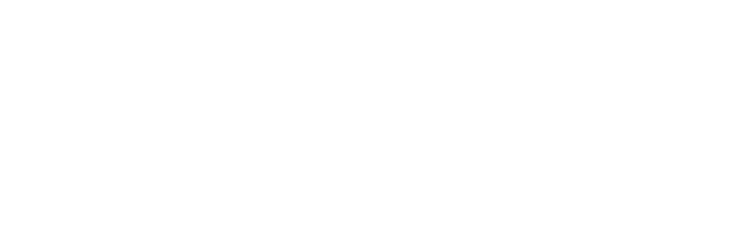
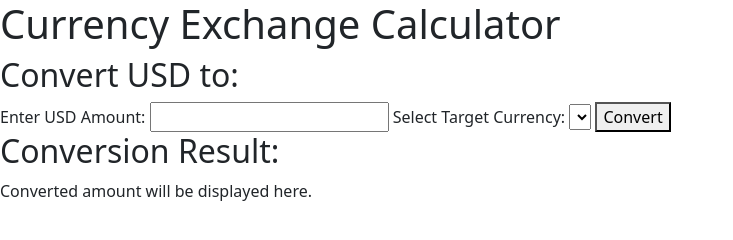
Before and after one commit to simioyin222/Currency-Exhange, a website built with webpack: page src/index.html in a window 1280 px wide. Shown: the whole page, without its empty margins (0-733 px from the left). Built offline with nearby package versions, Linux system fonts and the light colour scheme; files whose address does not match are found by name.

Commit message:
add base html for currency exhancge

```diff
--- a/src/index.html
+++ b/src/index.html
@@ -1,11 +1,32 @@
 <!DOCTYPE html>
 <html lang="en">
-<head>
-  <meta charset="UTF-8">
-  <meta name="viewport" content="width=device-width, initial-scale=1.0">
-  <title>Template</title>
-</head>
-<body>
-
-</body>
+  <head>
+    <meta charset="UTF-8" />
+    <meta name="viewport" content="width=device-width, initial-scale=1.0" />
+    <title>Currency Exchange App</title>
+    <link rel="stylesheet" href="style.css" />
+  </head>
+  <body>
+    <header>
+      <h1>Currency Exchange Calculator</h1>
+    </header>
+    <main>
+      <section class="conversion-form">
+        <h2>Convert USD to:</h2>
+        <form id="conversion-form">
+          <label for="usd-amount">Enter USD Amount:</label>
+          <input type="number" id="usd-amount" step="0.01" required />
+          <label for="target-currency">Select Target Currency:</label>
+          <select id="target-currency" required>
+          </select>
+          <button type="submit">Convert</button>
+        </form>
+      </section>
+      <section class="result">
+        <h2>Conversion Result:</h2>
+        <p id="result-message">Converted amount will be displayed here.</p>
+      </section>
+    </main>
+    <script src="bundle.js"></script>
+  </body>
 </html>
```
